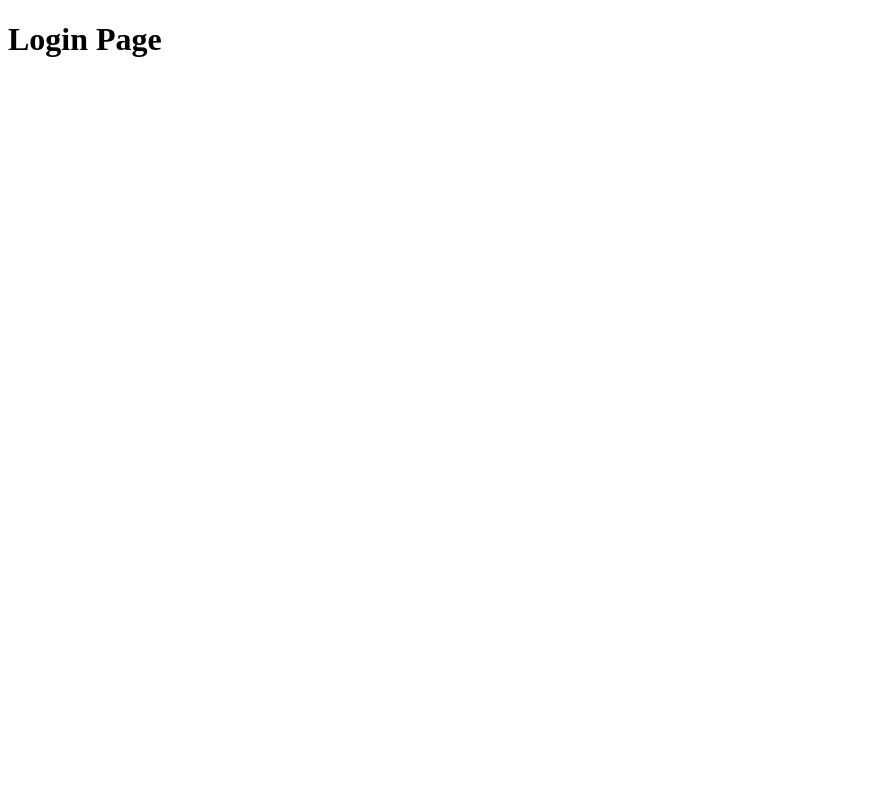
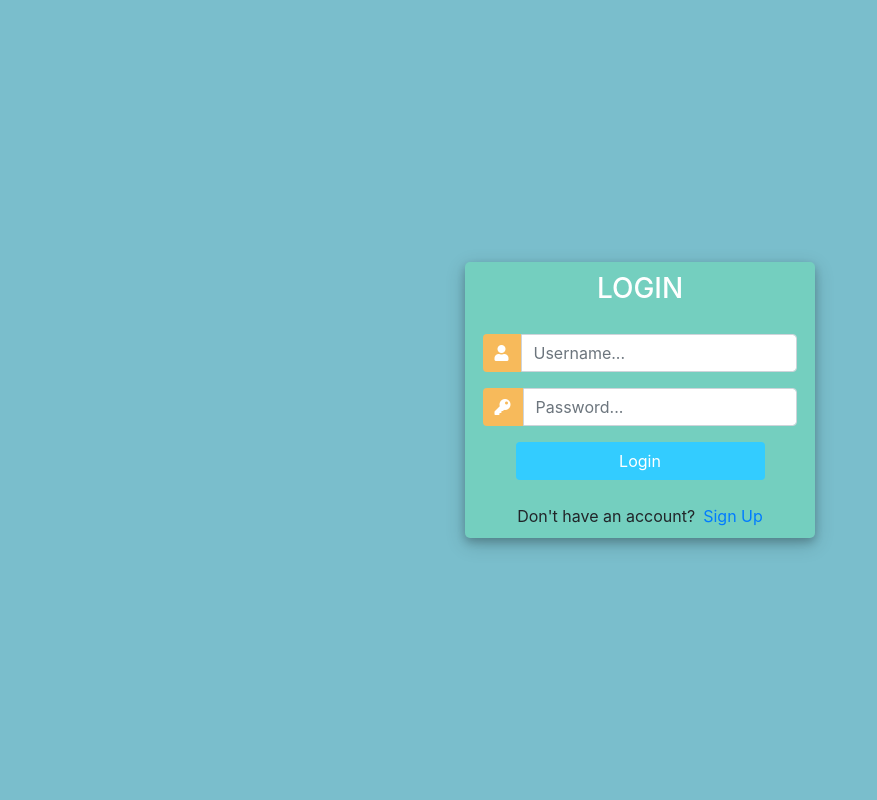
Before and after one commit to mdshahadothosen2001/Project-List, a Django app: page /accounts/login/ in a window 1280 px wide. Before the commit the part shown is almost empty. Shown: the whole page, without its empty margins (0-877 px from the left). Run offline with Django 4.2, Linux system fonts and the light colour scheme; some libraries are stand-ins or nearby versions.

Commit message:
fea: login form and update register form.
1.display register fail error message, include success url page after register completed.

2.create login form use template form, take from oline.

3.display message after register completed at login page.

```diff
--- a/login_system/accounts/templates/accounts/login.html
+++ b/login_system/accounts/templates/accounts/login.html
@@ -1,9 +1,124 @@
 <!DOCTYPE html>
-<html lang="en">
+<html>
+
 <head>
-    <title>Sign in</title>
+	<title>Login</title>
+	<link rel="stylesheet" href="https://stackpath.bootstrapcdn.com/bootstrap/4.1.3/css/bootstrap.min.css" integrity="sha384-MCw98/SFnGE8fJT3GXwEOngsV7Zt27NXFoaoApmYm81iuXoPkFOJwJ8ERdknLPMO" crossorigin="anonymous">
+	<script src="https://ajax.googleapis.com/ajax/libs/jquery/3.3.1/jquery.min.js"></script>
+	<link rel="stylesheet" href="https://use.fontawesome.com/releases/v5.6.1/css/all.css" integrity="sha384-gfdkjb5BdAXd+lj+gudLWI+BXq4IuLW5IT+brZEZsLFm++aCMlF1V92rMkPaX4PP" crossorigin="anonymous">
+
+
+	<style>
+		body,
+		html {
+			margin: 0;
+			padding: 0;
+			height: 100%;
+			background: #7abecc !important;
+		}
+		.user_card {
+			width: 350px;
+			margin-top: auto;
+			margin-bottom: auto;
+			background: #74cfbf;
+			position: relative;
+			display: flex;
+			justify-content: center;
+			flex-direction: column;
+			padding: 10px;
+			box-shadow: 0 4px 8px 0 rgba(0, 0, 0, 0.2), 0 6px 20px 0 rgba(0, 0, 0, 0.19);
+			-webkit-box-shadow: 0 4px 8px 0 rgba(0, 0, 0, 0.2), 0 6px 20px 0 rgba(0, 0, 0, 0.19);
+			-moz-box-shadow: 0 4px 8px 0 rgba(0, 0, 0, 0.2), 0 6px 20px 0 rgba(0, 0, 0, 0.19);
+			border-radius: 5px;
+
+		}
+
+		.form_container {
+			margin-top: 20px;
+		}
+
+		#form-title{
+			color: #fff;
+
+		}
+
+		.login_btn {
+			width: 100%;
+			background: #33ccff !important;
+			color: white !important;
+		}
+		.login_btn:focus {
+			box-shadow: none !important;
+			outline: 0px !important;
+		}
+		.login_container {
+			padding: 0 2rem;
+		}
+		.input-group-text {
+			background: #f7ba5b !important;
+			color: white !important;
+			border: 0 !important;
+			border-radius: 0.25rem 0 0 0.25rem !important;
+		}
+		.input_user,
+		.input_pass:focus {
+			box-shadow: none !important;
+			outline: 0px !important;
+		}
+
+		#messages{
+			background-color: grey;
+			color: #fff;
+			padding: 10px;
+			margin-top: 10px;
+		}
+	</style>
+
 </head>
 <body>
-    <h1>Login Page</h1>
+	<div class="container h-100">
+		<div class="d-flex justify-content-center h-100">
+			<div class="user_card">
+				<div class="d-flex justify-content-center">
+
+
+					<h3 id="form-title">LOGIN</h3>
+				</div>
+				<div class="d-flex justify-content-center form_container">
+					<form method="POST" action="">
+						<div class="input-group mb-3">
+							<div class="input-group-append">
+								<span class="input-group-text"><i class="fas fa-user"></i></span>
+							</div>
+							<input type="text" name="username" placeholder="Username..." class="form-control">
+						</div>
+						<div class="input-group mb-2">
+							<div class="input-group-append">
+								<span class="input-group-text"><i class="fas fa-key"></i></span>
+							</div>
+								<input type="password" name="password" placeholder="Password..." class="form-control" >
+						</div>
+
+							<div class="d-flex justify-content-center mt-3 login_container">
+				 				<input class="btn login_btn" type="submit" value="Login">
+				   			</div>
+					</form>
+
+				</div>
+		        {% for message in messages %}
+
+				<p id="messages">{{message}}</p>
+
+				{% endfor %}
+				<div class="mt-4">
+					<div class="d-flex justify-content-center links">
+						Don't have an account? <a href="{% url 'register' %}" class="ml-2">Sign Up</a>
+					</div>
+
+				</div>
+			</div>
+		</div>
+	</div>
 </body>
+
 </html>
--- a/login_system/accounts/templates/accounts/register.html
+++ b/login_system/accounts/templates/accounts/register.html
@@ -7,7 +7,7 @@
 <html>
 
 <head>
-	<title>Login</title>
+	<title>Register</title>
 	<link rel="stylesheet" href="https://stackpath.bootstrapcdn.com/bootstrap/4.1.3/css/bootstrap.min.css" integrity="sha384-MCw98/SFnGE8fJT3GXwEOngsV7Zt27NXFoaoApmYm81iuXoPkFOJwJ8ERdknLPMO" crossorigin="anonymous">
 	<script src="https://ajax.googleapis.com/ajax/libs/jquery/3.3.1/jquery.min.js"></script>
 	<link rel="stylesheet" href="https://use.fontawesome.com/releases/v5.6.1/css/all.css" integrity="sha384-gfdkjb5BdAXd+lj+gudLWI+BXq4IuLW5IT+brZEZsLFm++aCMlF1V92rMkPaX4PP" crossorigin="anonymous">
@@ -116,7 +116,7 @@
 				   		</div>
 					</form>
 				</div>
-
+		         {{form.errors}}
 				<div class="mt-4">
 					<div class="d-flex justify-content-center links">
 						Already have an account? <a href="{% url 'login' %}" class="ml-2">Login</a>
--- a/login_system/accounts/views.py
+++ b/login_system/accounts/views.py
@@ -2,8 +2,9 @@ from django.shortcuts import render, redirect
 from django.http import HttpResponse
 from django.forms import inlineformset_factory
 from django.contrib.auth.forms import UserCreationForm
+from django.contrib import messages
+from .templates.accounts.forms import UserForm
 
-from .templates.accounts.forms import UserForm
 
 def registerPage(request):
     form = UserForm()
@@ -13,6 +14,10 @@ def registerPage(request):
         if form.is_valid():
             form.save()
 
+            user = form.cleaned_data.get('username')
+            messages.success(request,'Account Created for ' + user)
+            return redirect('login')
+
     context = {'form':form}
     return render(request, 'accounts/register.html',context)
 def loginPage(request):
```
